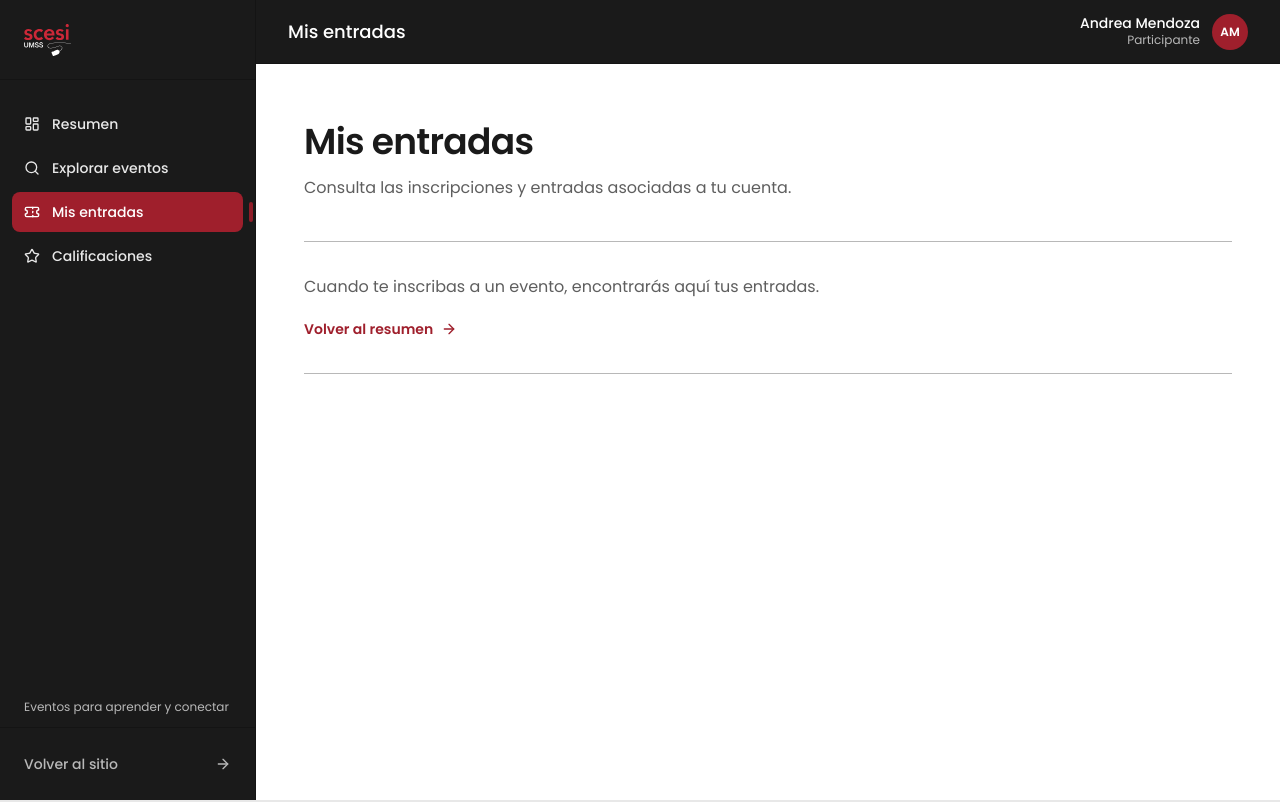
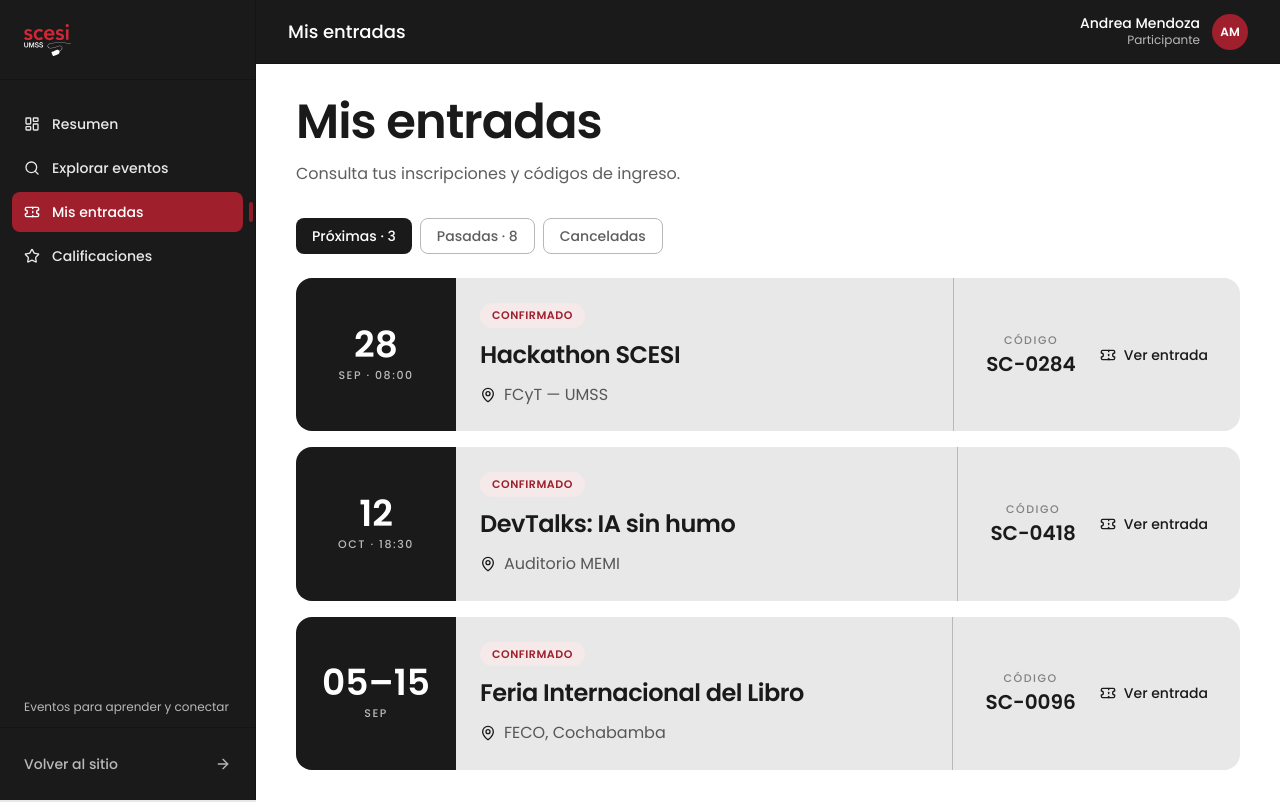
Before and after one commit to alfredoronald/scesi-events, a Next.js app in the folder frontend/: page /dashboard/entradas in a window 1280 px wide. Built offline with nearby package versions, Linux system fonts and the light colour scheme.

Commit message:
feat(frontend): add tickets view with status filters
Replaces the /dashboard/entradas placeholder with upcoming, past and cancelled tabs whose counts come from the data, ticket rows with dark date block and access code, and a per-status empty state.

```diff
--- a/frontend/src/app/dashboard/entradas/page.tsx
+++ b/frontend/src/app/dashboard/entradas/page.tsx
@@ -1,5 +1,6 @@
 import type { Metadata } from "next";
-import { DashboardSection } from "@/components/dashboard/dashboard-section";
+import { TicketExplorer } from "@/components/tickets/ticket-explorer";
+import { tickets } from "@/config/tickets";
 
 export const metadata: Metadata = {
   title: "Mis entradas",
@@ -8,10 +9,15 @@ export const metadata: Metadata = {
 
 export default function TicketsPage() {
   return (
-    <DashboardSection
-      title="Mis entradas"
-      description="Consulta las inscripciones y entradas asociadas a tu cuenta."
-      emptyMessage="Cuando te inscribas a un evento, encontrarás aquí tus entradas."
-    />
+    <div className="mx-auto w-full max-w-6xl px-5 py-8 sm:px-8 lg:px-10">
+      <h1 className="text-title text-scesi-grey-normal md:text-display">
+        Mis entradas
+      </h1>
+      <p className="mt-3 text-body text-scesi-grey-normal/70">
+        Consulta tus inscripciones y códigos de ingreso.
+      </p>
+
+      <TicketExplorer tickets={tickets} />
+    </div>
   );
 }
--- /dev/null
+++ b/frontend/src/components/tickets/ticket-card.tsx
@@ -0,0 +1,67 @@
+import Link from "next/link";
+import { MapPin, Ticket } from "lucide-react";
+import { ticketStatusLabels, type TicketRecord } from "@/config/tickets";
+import { Badge } from "@/components/ui/badge";
+import { cn } from "@/lib/cn";
+
+/** Fila de entrada: bloque de fecha oscuro + datos + código y acción. */
+export function TicketCard({ ticket }: { ticket: TicketRecord }) {
+  return (
+    <article className="flex flex-col overflow-hidden rounded-2xl bg-scesi-grey-light sm:flex-row">
+      {/* Bloque de fecha */}
+      <div className="flex items-center justify-center gap-4 bg-scesi-grey-normal px-6 py-5 text-white sm:min-w-40 sm:flex-col sm:gap-1 sm:py-8">
+        <span className="text-4xl leading-none font-semibold whitespace-nowrap">
+          {ticket.dateBig}
+        </span>
+        <span className="text-[11px] font-medium tracking-[0.14em] text-white/70 uppercase">
+          {ticket.dateSmall}
+        </span>
+      </div>
+
+      {/* Datos de la entrada */}
+      <div className="flex flex-1 flex-col gap-3 p-6">
+        <div>
+          <Badge variant={ticket.status === "cancelled" ? "neutral" : "red"}>
+            {ticketStatusLabels[ticket.status]}
+          </Badge>
+        </div>
+
+        <h2 className="text-2xl leading-tight font-semibold text-scesi-grey-normal">
+          {ticket.title}
+        </h2>
+
+        <p className="flex items-center gap-2 text-body text-scesi-grey-normal/70">
+          <MapPin
+            className="h-4 w-4 shrink-0 text-scesi-grey-normal"
+            aria-hidden="true"
+          />
+          {ticket.location}
+        </p>
+      </div>
+
+      {/* Código y acción */}
+      <div className="flex items-center justify-between gap-6 border-t border-scesi-grey-light-active px-6 py-4 sm:border-t-0 sm:border-l sm:px-8">
+        <div className="sm:text-center">
+          <p className="text-[11px] font-medium tracking-[0.14em] text-scesi-grey-normal/50 uppercase">
+            Código
+          </p>
+          <p className="text-xl font-semibold text-scesi-grey-normal">
+            {ticket.code}
+          </p>
+        </div>
+
+        <Link
+          href={`/dashboard/entradas/${ticket.id}`}
+          className={cn(
+            "inline-flex items-center gap-2 text-sm font-medium text-scesi-grey-normal outline-none",
+            "transition-colors hover:text-scesi-red-normal",
+            "focus-visible:ring-2 focus-visible:ring-scesi-red-normal focus-visible:ring-offset-2",
+          )}
+        >
+          <Ticket className="h-4 w-4" aria-hidden="true" />
+          Ver entrada
+        </Link>
+      </div>
+    </article>
+  );
+}
--- /dev/null
+++ b/frontend/src/components/tickets/ticket-explorer.tsx
@@ -0,0 +1,104 @@
+"use client";
+
+import { useMemo, useState } from "react";
+import { TicketX } from "lucide-react";
+import type { TicketRecord, TicketStatus } from "@/config/tickets";
+import { cn } from "@/lib/cn";
+import { TicketCard } from "./ticket-card";
+
+const filters: Array<{ id: TicketStatus; label: string }> = [
+  { id: "upcoming", label: "Próximas" },
+  { id: "past", label: "Pasadas" },
+  { id: "cancelled", label: "Canceladas" },
+];
+
+const emptyMessages: Record<
+  TicketStatus,
+  { title: string; body: string }
+> = {
+  upcoming: {
+    title: "No tienes entradas próximas",
+    body: "Inscríbete a un evento desde Explorar eventos.",
+  },
+  past: {
+    title: "Aún no tienes entradas pasadas",
+    body: "Tus asistencias a eventos anteriores aparecerán aquí.",
+  },
+  cancelled: {
+    title: "No tienes entradas canceladas",
+    body: "Cuando canceles una inscripción aparecerá aquí.",
+  },
+};
+
+export function TicketExplorer({ tickets }: { tickets: TicketRecord[] }) {
+  const [filter, setFilter] = useState<TicketStatus>("upcoming");
+
+  const counts = useMemo(() => {
+    const totals: Record<TicketStatus, number> = {
+      upcoming: 0,
+      past: 0,
+      cancelled: 0,
+    };
+    for (const ticket of tickets) {
+      totals[ticket.status] += 1;
+    }
+    return totals;
+  }, [tickets]);
+
+  const filtered = useMemo(
+    () => tickets.filter((ticket) => ticket.status === filter),
+    [tickets, filter],
+  );
+
+  return (
+    <div>
+      <div
+        className="mt-8 flex flex-wrap items-center gap-2"
+        role="group"
+        aria-label="Filtrar entradas"
+      >
+        {filters.map(({ id, label }) => (
+          <button
+            key={id}
+            type="button"
+            onClick={() => setFilter(id)}
+            aria-pressed={filter === id}
+            className={cn(
+              "h-9 rounded-lg px-4 text-sm font-medium transition-colors outline-none",
+              "focus-visible:ring-2 focus-visible:ring-scesi-red-normal focus-visible:ring-offset-2",
+              filter === id
+                ? "bg-scesi-grey-normal text-white"
+                : "border border-scesi-grey-light-active bg-white text-scesi-grey-normal/70 hover:bg-scesi-grey-light hover:text-scesi-grey-normal",
+            )}
+          >
+            {label}
+            {counts[id] > 0 && ` · ${counts[id]}`}
+          </button>
+        ))}
+      </div>
+
+      {filtered.length > 0 ? (
+        <ul className="mt-6 space-y-4">
+          {filtered.map((ticket) => (
+            <li key={ticket.id}>
+              <TicketCard ticket={ticket} />
+            </li>
+          ))}
+        </ul>
+      ) : (
+        <div className="mt-6 flex flex-col items-center justify-center gap-2 rounded-xl border border-dashed border-scesi-grey-light-active px-6 py-14 text-center">
+          <TicketX
+            className="h-6 w-6 text-scesi-grey-normal/40"
+            aria-hidden="true"
+          />
+          <p className="font-medium text-scesi-grey-normal">
+            {emptyMessages[filter].title}
+          </p>
+          <p className="text-sm text-scesi-grey-normal/70">
+            {emptyMessages[filter].body}
+          </p>
+        </div>
+      )}
+    </div>
+  );
+}
```
